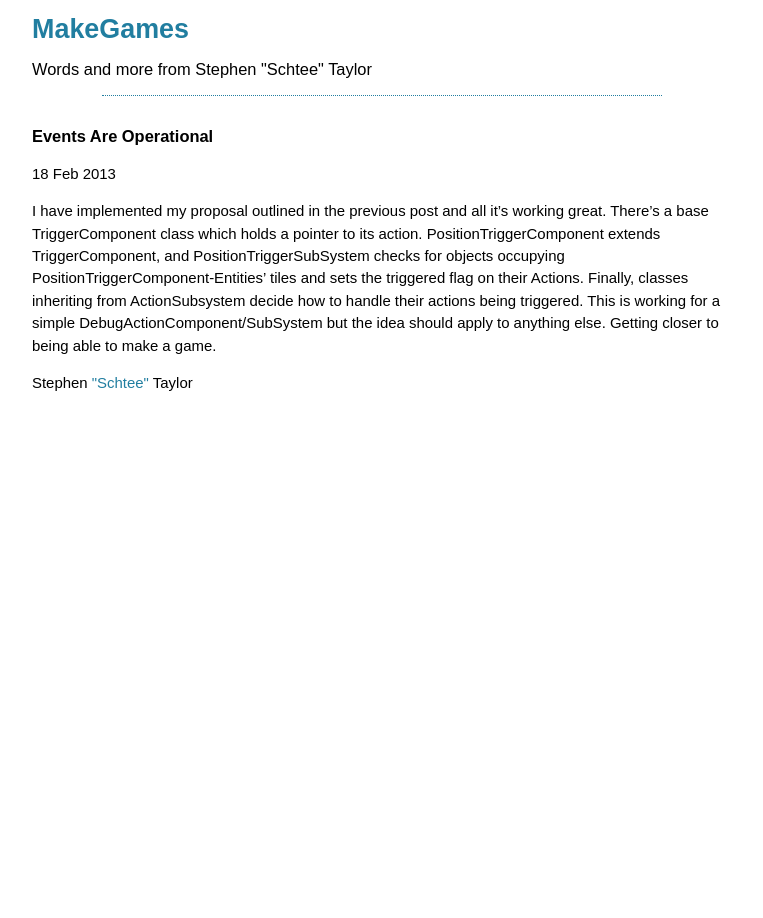
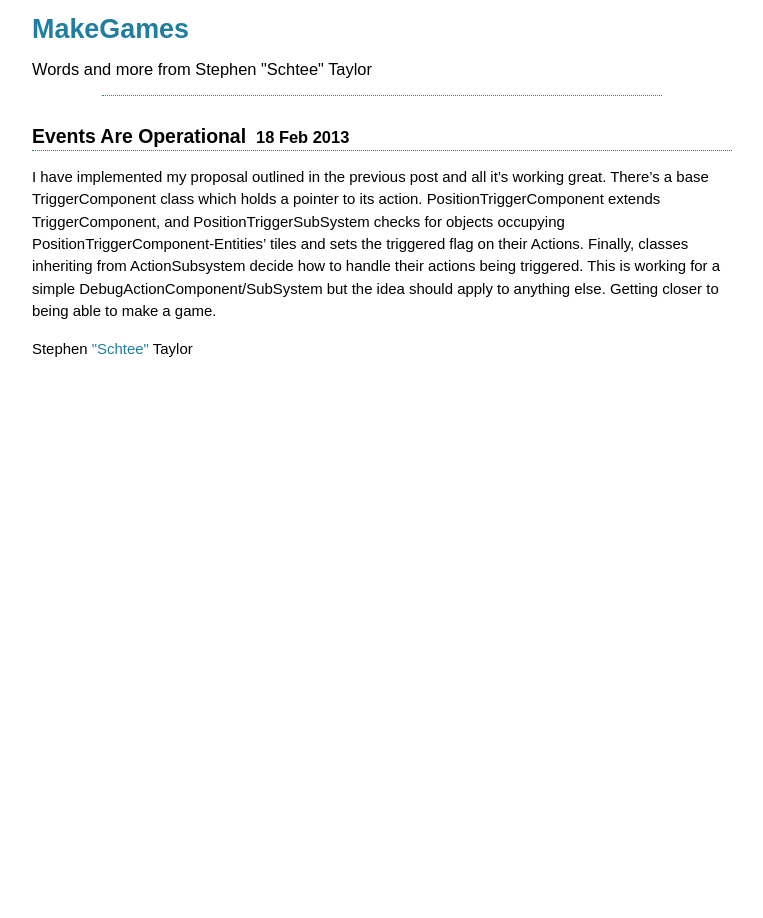
Before and after one commit to Schtee/schtee.github.io, a Jekyll site: the page built from _posts/2013-02-18-events-are-operational.md, in a window 1280 px wide. Shown: the whole page, without its empty margins (258-1021 px from the left). Built offline with Jekyll 4.4.1, drawn with Linux system fonts in a browser that asks for light colours.

Commit message:
Made individual posts look like index view posts

```diff
--- a/_layouts/post.html
+++ b/_layouts/post.html
@@ -1,9 +1,12 @@
 ---
 layout: default
 ---
-<h2>{{ page.title }}</h2>
-<p class="meta">{{ page.date | date_to_string }}</p>
-
 <div class="post">
-{{ content }}
+	<div class="post_title">
+		<h1>{{ page.title }}</a></h1>
+		<h2>{{ page.date | date_to_string }}</h2>
+	</div>
+	<div class="post">
+		{{ content }}
+	</div>
 </div>
```
